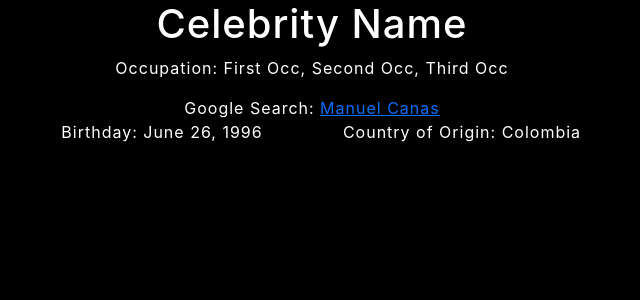
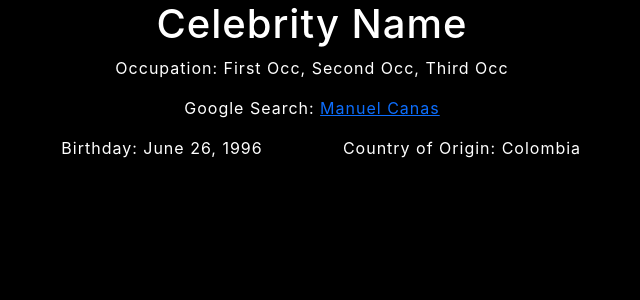
Before and after one commit to canasmh/NetWorthdle, a React (Create React App) app in the folder client/: page / in a window 1280 px wide. Shown: the top 300 px of the page, without its empty margins (328-968 px from the left). Built offline with nearby package versions, Linux system fonts and the light colour scheme.

Commit message:
Add paragraph tags to the data elements

```diff
--- a/client/src/Celeb.js
+++ b/client/src/Celeb.js
@@ -11,11 +11,11 @@ function Celeb() {
             <p>Occupation: First Occ, Second Occ, Third Occ</p>
             <Container>
                 <Row>
-                    <Col xsm={12}>Google Search: <a href="http://google.com/search?q=Dwayne+Johnson" target="_blank" rel="noreferrer">Manuel Canas</a></Col>
+                    <Col xsm={12}><p>Google Search: <a href="http://google.com/search?q=Dwayne+Johnson" target="_blank" rel="noreferrer">Manuel Canas</a></p></Col>
                 </Row>
                 <Row>
-                    <Col xsm={6}>Birthday: June 26, 1996</Col>
-                    <Col xsm={6}>Country of Origin: Colombia</Col>
+                    <Col xsm={6}><p>Birthday: June 26, 1996</p></Col>
+                    <Col xsm={6}><p>Country of Origin: Colombia</p></Col>
                 </Row>
             </Container>
         </div>
```
